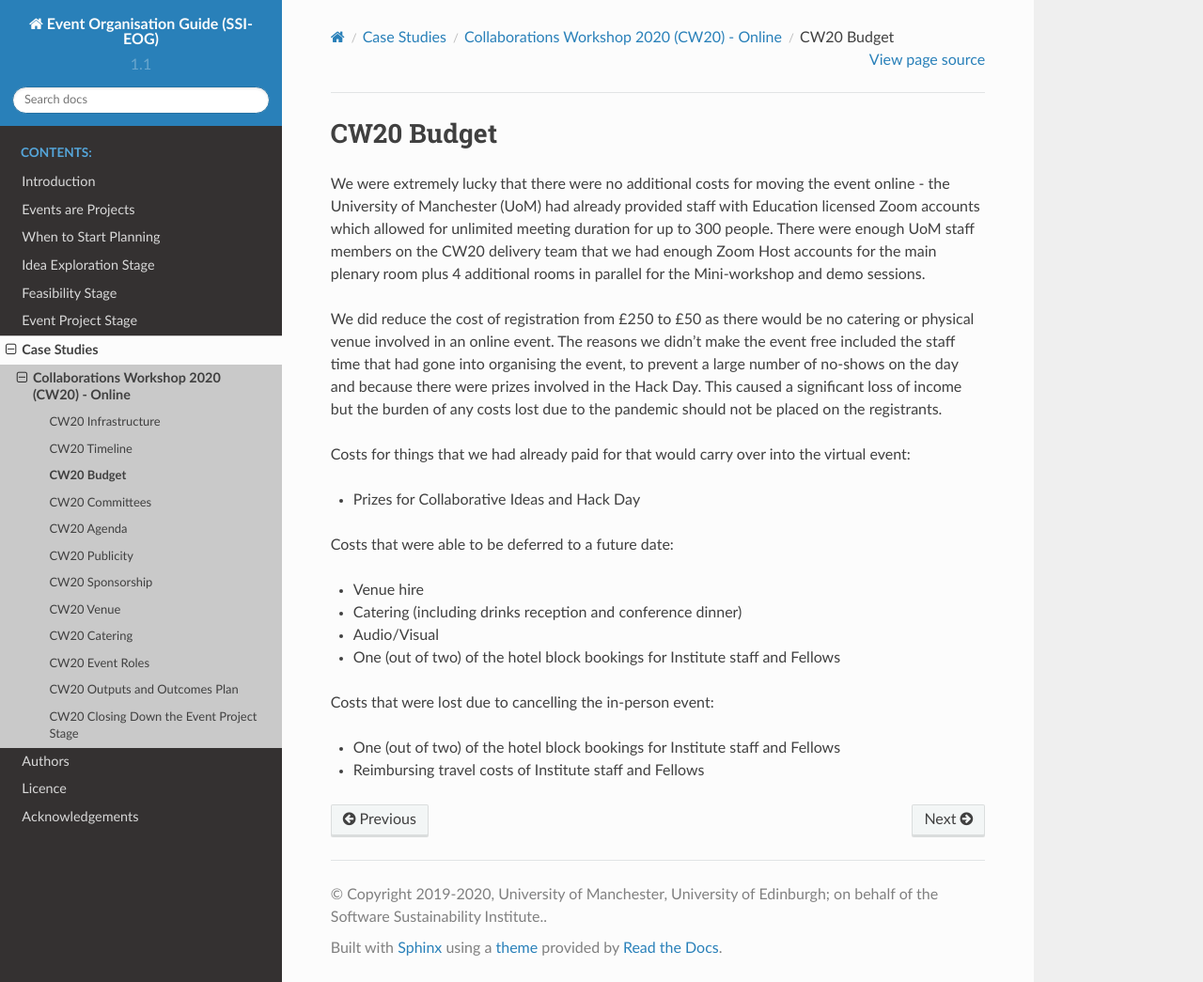
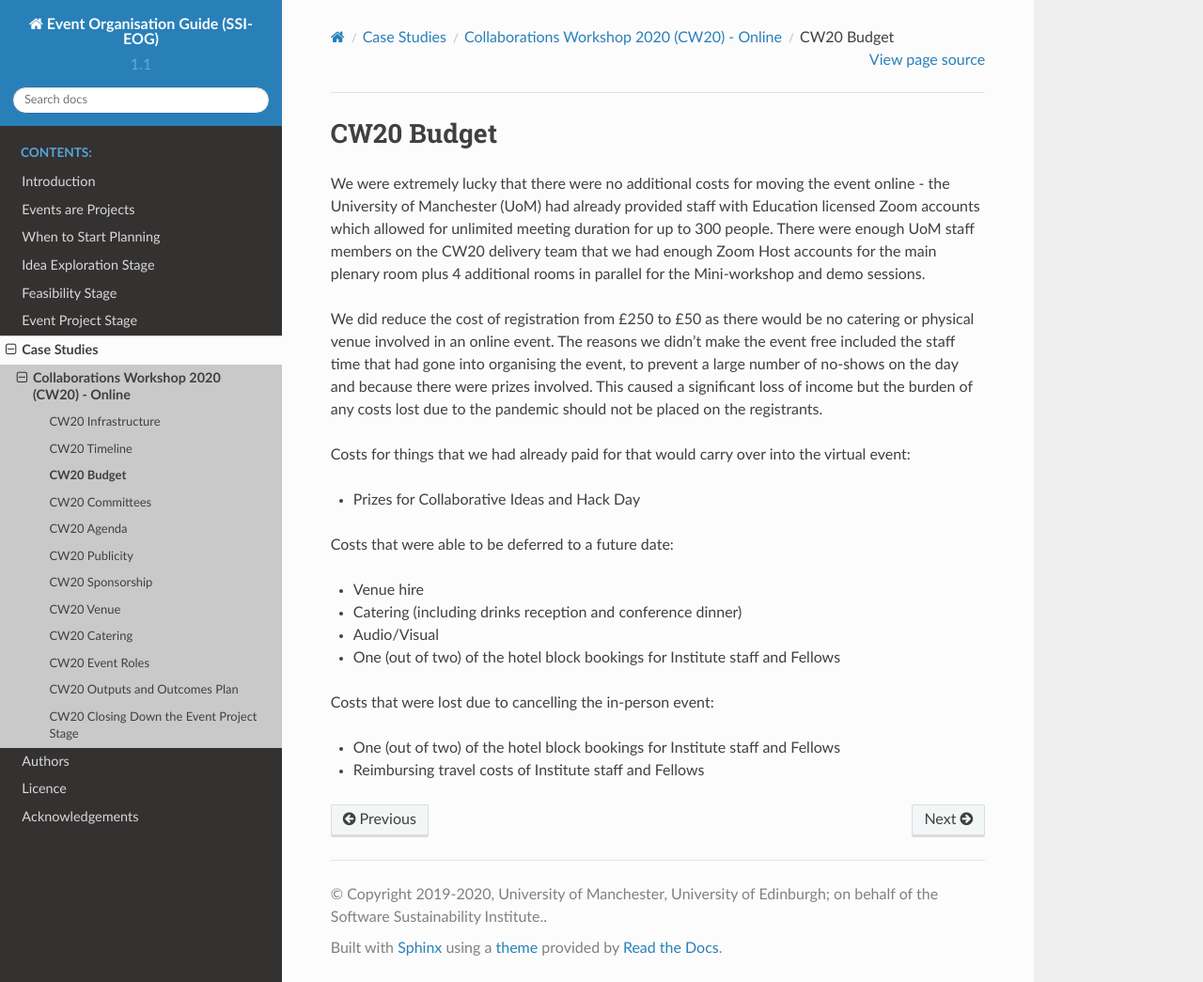
Before and after one commit to softwaresaved/event-organisation-guide, a Sphinx documentation site: the page built from docs/eog/case-studies-cw20-budget.rst, in a window 1280 px wide and 1045 px high. Shown: the whole window at 94% size. Built offline with Sphinx 7.4.7 and the Read the Docs theme 2.0.0, drawn with Linux system fonts in a browser that asks for light colours; pages that are not in the unit, such as notebooks, are missing from menus.

Commit message:
Update docs/eog/case-studies-cw20-budget.rst
Co-authored-by: shoaibsufi <shoaibsufi@gmail.com>

```diff
--- a/docs/eog/case-studies-cw20-budget.rst
+++ b/docs/eog/case-studies-cw20-budget.rst
@@ -7,7 +7,7 @@ We were extremely lucky that there were no additional costs for moving the event
 There were enough UoM staff members on the CW20 delivery team that we had enough Zoom Host accounts for the main plenary room plus 4 additional rooms in parallel for the Mini-workshop and demo sessions.
 
 We did reduce the cost of registration from £250 to £50 as there would be no catering or physical venue involved in an online event.
-The reasons we didn't make the event free included the staff time that had gone into organising the event, to prevent a large number of no-shows on the day and because there were prizes involved in the Hack Day.
+The reasons we didn't make the event free included the staff time that had gone into organising the event, to prevent a large number of no-shows on the day and because there were prizes involved.
 This caused a significant loss of income but the burden of any costs lost due to the pandemic should not be placed on the registrants.
 
 
```
